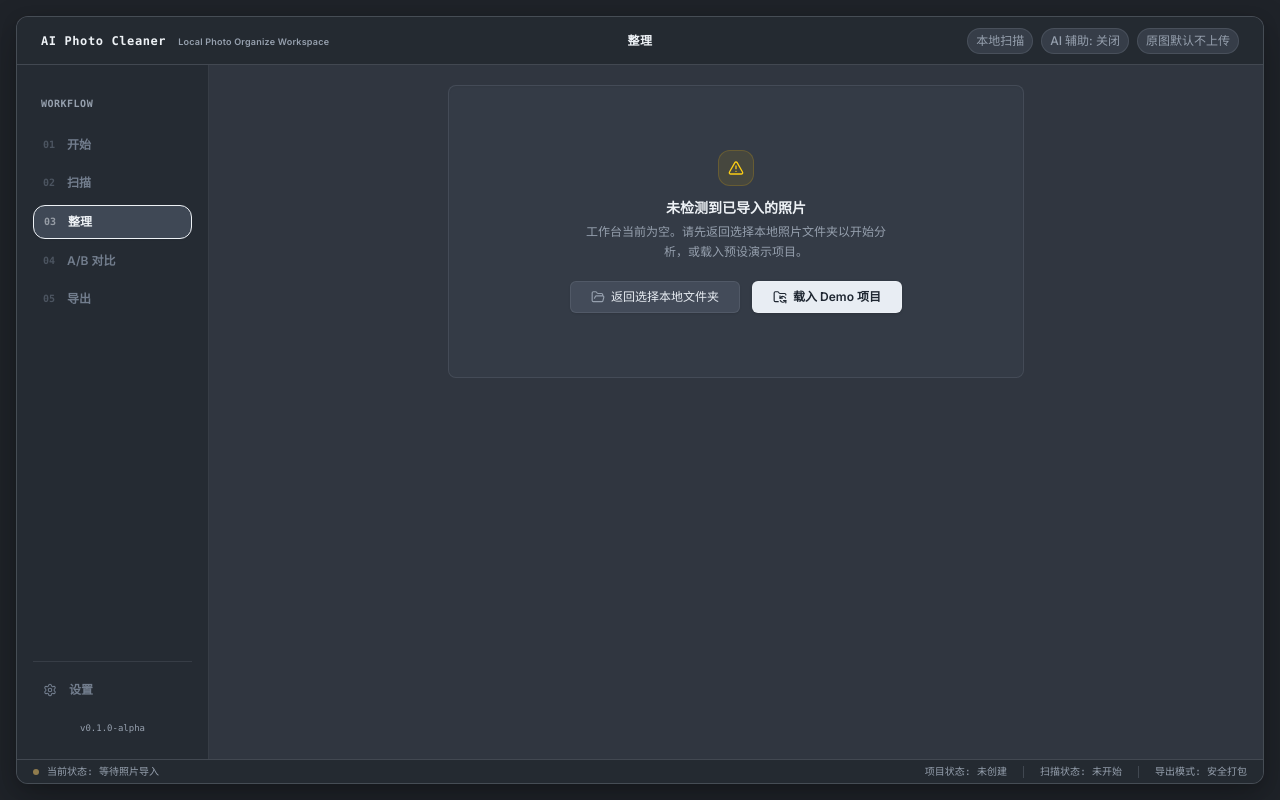
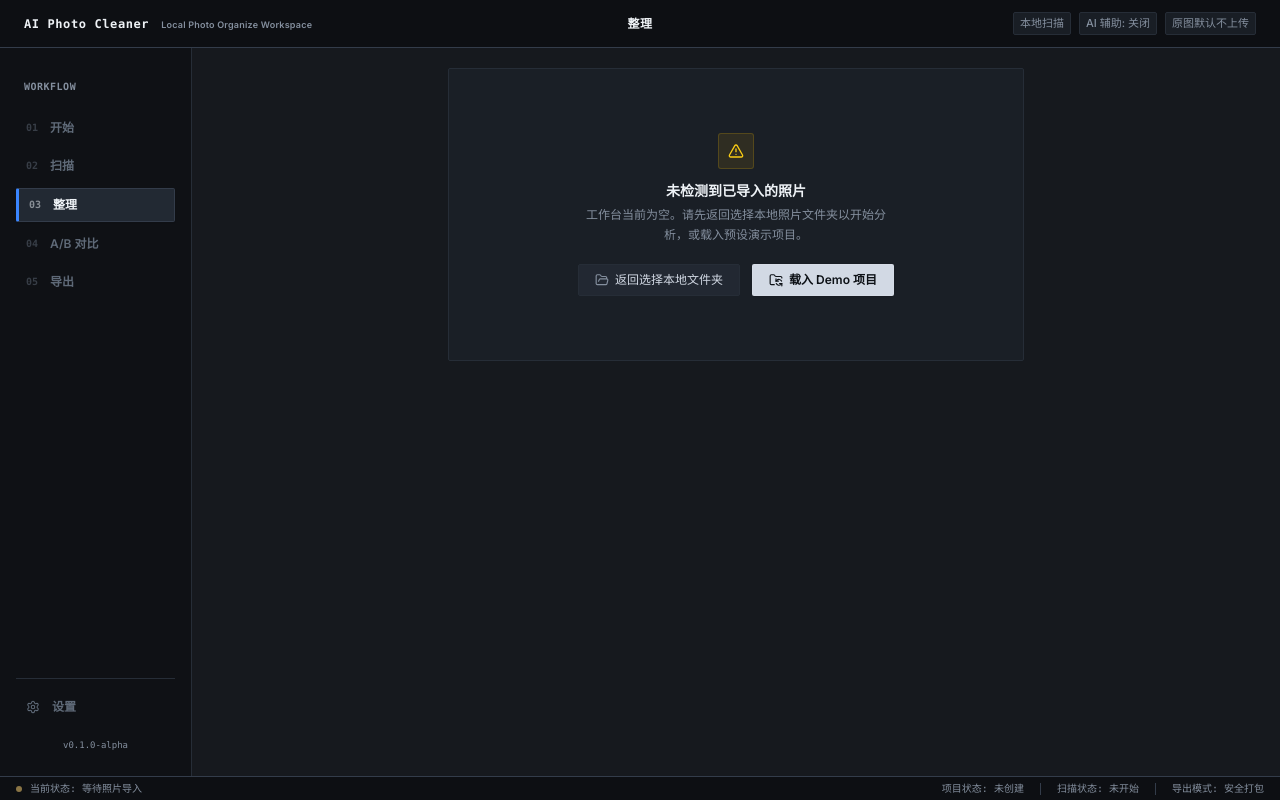
Before and after one commit to khinlinwong/ai-photo-cleaner, a Next.js app: page /results in a window 1280 px wide. Built offline with nearby package versions, Linux system fonts and the light colour scheme.

Commit message:
style: establish graphite pro desktop identity

```diff
--- a/src/styles/desktop-theme.css
+++ b/src/styles/desktop-theme.css
@@ -1,37 +1,41 @@
 /* src/styles/desktop-theme.css */
 
 :root {
-  /* 强制暗灰 Dark Mode 色彩变量，实现温和防疲劳的照片工作台 */
-  --dt-root-bg: #1F2329;
-  --dt-window-bg: #2A2F36;
-  --dt-workspace-bg: #303640;
-  --dt-sidebar-bg: #252B33;
-  --dt-topbar-bg: #242A31;
-  --dt-statusbar-bg: #242A31;
+  /* 实体深色色板 - Graphite Pro Identity (深石墨 / 哑光碳黑) */
+  --dt-root-bg: #0A0C0F;           /* 极暗背景 */
+  --dt-window-bg: #12151A;         /* 实体暗黑底色 */
+  --dt-workspace-bg: #16191E;      /* 照片打样工作台底色 */
+  --dt-sidebar-bg: #0F1115;        /* 哑光碳黑侧边栏 */
+  --dt-topbar-bg: #0D0F13;         /* 顶栏深石墨色 */
+  --dt-statusbar-bg: #0D0F13;      /* 状态栏深石墨色 */
 
-  --dt-panel-bg: rgba(54, 61, 72, 0.82);
-  --dt-panel-bg-solid: #363D48;
-  --dt-card-bg: rgba(62, 69, 81, 0.76);
-  --dt-card-hover-bg: rgba(72, 80, 94, 0.86);
+  --dt-panel-bg: #1A1F26;          /* 实体暗灰面板 */
+  --dt-panel-bg-solid: #1A1F26;
+  --dt-card-bg: #202630;           /* 实体卡片暗色背景 */
+  --dt-card-hover-bg: #262D38;     /* 卡片 hover 实体背景 */
 
-  --dt-nav-active-bg: rgba(74, 84, 99, 0.72);
-  --dt-nav-hover-bg: rgba(74, 84, 99, 0.42);
+  /* 工业软件式指示器 (实色，无毛玻璃) */
+  --dt-nav-active-bg: #222933;
+  --dt-nav-hover-bg: #1A1F27;
 
-  --dt-border: rgba(180, 190, 205, 0.12);
-  --dt-border-strong: rgba(200, 210, 225, 0.18);
+  --dt-border: #262D37;            /* 中灰色线宽 border */
+  --dt-border-strong: #333C4A;     /* 强硬质分割线 */
 
-  --dt-text: #EEF2F6;
-  --dt-text-muted: #B9C1CC;
-  --dt-text-soft: #96A0AE;
-  --dt-text-faint: #727D8D;
+  --dt-text: #EEF2F6;              /* 冷白高对比文本 */
+  --dt-text-muted: #A3ADB9;        /* 亚光中灰 */
+  --dt-text-soft: #848F9E;         /* 蓝灰辅助信息 */
+  --dt-text-faint: #5F6A78;        /* 暗灰注解 */
 
-  --dt-button-primary: #E8EDF3;
-  --dt-button-primary-hover: #FFFFFF;
-  --dt-button-primary-text: #1E2631;
+  --dt-accent: #3A86FF;            /* 钛金/极光冷蓝作为强调 */
+  --dt-nav-active-border: var(--dt-border-strong);
 
-  --dt-button-secondary: rgba(70, 78, 92, 0.86);
-  --dt-button-secondary-hover: rgba(84, 94, 110, 0.94);
-  --dt-button-secondary-text: #E8EDF3;
+  --dt-button-primary: #D2D9E4;
+  --dt-button-primary-hover: #E4ECF6;
+  --dt-button-primary-text: #0D1116;
+
+  --dt-button-secondary: #222832;
+  --dt-button-secondary-hover: #2C3440;
+  --dt-button-secondary-text: #D2D9E4;
 
   /* 兼容组件内部使用的原有文字别名 */
   --dt-text-primary: var(--dt-text);
@@ -48,7 +52,7 @@
   min-height: 100vh;
   background-color: var(--dt-root-bg);
   overflow: hidden;
-  padding: 16px;
+  padding: 0;                      /* 铺满界面，取消 macOS 浮动套娃感 */
   font-family: var(--font-sans), sans-serif;
   user-select: none;
 }
@@ -58,22 +62,18 @@
   flex-direction: column;
   width: 100%;
   height: 100%;
-  max-width: 1360px;
-  max-height: 850px;
   background-color: var(--dt-window-bg);
-  border: 1px solid var(--dt-border-strong);
-  border-radius: 12px;
-  box-shadow:
-    0 16px 40px rgba(0, 0, 0, 0.24),
-    0 4px 16px rgba(0, 0, 0, 0.15);
+  border: none;                    /* 移除外浮窗边框 */
+  border-radius: 0;                /* 直角无大圆角 */
+  box-shadow: none;                /* 去除 macOS 浮沉投影 */
   overflow: hidden;
   position: relative;
 }
 
 .desktop-glass {
   background: var(--dt-panel-bg);
-  backdrop-filter: blur(8px);
-  -webkit-backdrop-filter: blur(8px);
+  backdrop-filter: none !important; /* 彻底去除高斯模糊 */
+  -webkit-backdrop-filter: none !important;
   border: 1px solid var(--dt-border);
 }
 
@@ -81,30 +81,30 @@
   display: inline-flex;
   align-items: center;
   justify-content: center;
-  padding: 10px 20px;
-  font-size: 0.875rem;
+  padding: 8px 16px;
+  font-size: 0.8125rem;            /* 紧凑微缩字号 */
   font-weight: 600;
   color: var(--dt-button-primary-text);
   background-color: var(--dt-button-primary);
-  border: 1px solid rgba(255, 255, 255, 0.15);
-  border-radius: 6px;
-  box-shadow: 0 1px 3px rgba(0, 0, 0, 0.15);
-  transition: all 0.15s ease;
+  border: 1px solid rgba(255, 255, 255, 0.08);
+  border-radius: 2px;              /* 从 6px 缩窄为 2px */
+  box-shadow: 0 1px 2px rgba(0, 0, 0, 0.1);
+  transition: all 0.1s ease;
   cursor: pointer;
 }
 
 .desktop-button-primary:hover:not(:disabled) {
   background-color: var(--dt-button-primary-hover);
-  transform: translateY(-0.5px);
-  box-shadow: 0 2px 5px rgba(0, 0, 0, 0.2);
+  transform: none;                 /* 移除拟物化上浮 */
+  box-shadow: 0 1px 3px rgba(0, 0, 0, 0.2);
 }
 
 .desktop-button-primary:active:not(:disabled) {
-  transform: translateY(0);
+  transform: none;
 }
 
 .desktop-button-primary:disabled {
-  opacity: 0.5;
+  opacity: 0.4;
   cursor: not-allowed;
 }
 
@@ -112,61 +112,61 @@
   display: inline-flex;
   align-items: center;
   justify-content: center;
-  padding: 10px 20px;
-  font-size: 0.875rem;
+  padding: 8px 16px;
+  font-size: 0.8125rem;
   font-weight: 500;
   color: var(--dt-button-secondary-text);
   background-color: var(--dt-button-secondary);
   border: 1px solid var(--dt-border);
-  border-radius: 6px;
-  box-shadow: 0 1px 2px rgba(0, 0, 0, 0.1);
-  transition: all 0.15s ease;
+  border-radius: 2px;              /* 从 6px 缩窄为 2px */
+  box-shadow: none;
+  transition: all 0.1s ease;
   cursor: pointer;
 }
 
 .desktop-button-secondary:hover:not(:disabled) {
   background-color: var(--dt-button-secondary-hover);
-  transform: translateY(-0.5px);
+  transform: none;
 }
 
 .desktop-button-secondary:active:not(:disabled) {
-  transform: translateY(0);
+  transform: none;
 }
 
 .desktop-button-secondary:disabled {
-  opacity: 0.5;
+  opacity: 0.4;
   cursor: not-allowed;
 }
 
 .desktop-pill {
   display: inline-flex;
   align-items: center;
-  padding: 3px 8px;
-  border-radius: 9999px;
-  font-size: 0.75rem;
+  padding: 2px 6px;
+  border-radius: 2px;              /* 药丸改为直角状态标签 */
+  font-size: 0.6875rem;
   font-weight: 500;
-  border: 1px solid rgba(200, 210, 225, 0.12);
-  background-color: rgba(60, 68, 80, 0.75); /* 暗色半透明灰 */
+  border: 1px solid var(--dt-border);
+  background-color: #191E25;
   color: var(--dt-text-secondary);
 }
 
 .desktop-panel {
   background-color: var(--dt-panel-bg);
   border: 1px solid var(--dt-border);
-  border-radius: 8px;
-  box-shadow: inset 0 1px 2px rgba(0, 0, 0, 0.05);
+  border-radius: 2px;              /* 从 8px 缩窄为 2px */
+  box-shadow: none;
 }
 
-/* A/B Battle Workspace Styles */
+/* A/B 对决及打样板 (Contact Sheet) 暗色舞台 */
 .desktop-battle-window {
   background-color: var(--dt-window-bg);
   border: 1px solid var(--dt-border-strong);
-  box-shadow: 0 24px 50px rgba(0, 0, 0, 0.55);
+  box-shadow: none;
 }
 
 .desktop-battle-stage {
   display: flex;
-  gap: 16px;
+  gap: 12px;
   align-items: stretch;
   flex: 1;
   min-height: 0;
@@ -176,16 +176,16 @@
   flex: 1;
   display: flex;
   flex-direction: column;
-  background-color: rgba(30, 36, 44, 0.72);
+  background-color: #0D0F13;        /* 极黑比对背景 */
   border: 1px solid var(--dt-border);
-  border-radius: 8px;
+  border-radius: 2px;
   overflow: hidden;
   position: relative;
 }
 
 .desktop-battle-photo-wrapper {
   flex: 1;
-  background-color: #12161A;
+  background-color: #07080A;
   display: flex;
   align-items: center;
   justify-content: center;
@@ -197,15 +197,14 @@
   display: flex;
   align-items: center;
   justify-content: center;
-  width: 24px;
-  height: 24px;
-  border-radius: 9999px;
+  width: 22px;
+  height: 22px;
+  border-radius: 2px;              /* 圆形改直角 */
   border: 1px solid var(--dt-border-strong);
   background-color: var(--dt-workspace-bg);
-  color: var(--dt-text-faint);
+  color: var(--dt-text-soft);
   font-size: 8px;
   font-weight: 800;
-  font-mono: true;
   user-select: none;
 }
 
@@ -213,12 +212,95 @@
   display: inline-flex;
   align-items: center;
   justify-content: center;
-  padding: 1px 4px;
-  background-color: rgba(255, 255, 255, 0.08);
-  border: 1px solid rgba(255, 255, 255, 0.12);
-  border-radius: 3px;
+  padding: 1px 3px;
+  background-color: #1B2027;
+  border: 1px solid var(--dt-border-strong);
+  border-radius: 1px;
   font-family: monospace;
-  font-size: 8.5px;
+  font-size: 8px;
   color: var(--dt-text-muted);
-  box-shadow: 0 1px 0px rgba(0, 0, 0, 0.3);
+  box-shadow: none;
 }
+
+/* 侧边栏工作流导轨高亮指示条 */
+.desktop-root button.bg-\[var\(--dt-nav-active-bg\)\] {
+  border-radius: 2px !important;
+  border-left: 3px solid var(--dt-accent) !important;
+  background-color: var(--dt-nav-active-bg) !important;
+}
+
+/* ---------------------------------------------------- */
+/* Tailwind 全局圆角、模糊及柔和阴影覆盖 - 去苹果化 */
+/* ---------------------------------------------------- */
+.desktop-root .rounded-lg,
+.desktop-window .rounded-lg {
+  border-radius: 3px !important;
+}
+
+.desktop-root .rounded-xl,
+.desktop-window .rounded-xl {
+  border-radius: 4px !important;
+}
+
+.desktop-root .rounded-2xl,
+.desktop-window .rounded-2xl {
+  border-radius: 4px !important;
+}
+
+.desktop-root .rounded-md,
+.desktop-window .rounded-md {
+  border-radius: 2px !important;
+}
+
+.desktop-root .rounded-sm,
+.desktop-window .rounded-sm {
+  border-radius: 1px !important;
+}
+
+/* 消除所有毛玻璃高斯模糊 */
+.desktop-root .backdrop-blur-sm,
+.desktop-window .backdrop-blur-sm,
+.desktop-root .backdrop-blur,
+.desktop-window .backdrop-blur,
+.desktop-root .backdrop-filter,
+.desktop-window .backdrop-filter {
+  backdrop-filter: none !important;
+  -webkit-backdrop-filter: none !important;
+}
+
+/* 消除弥散软阴影 */
+.desktop-root .shadow-2xl,
+.desktop-window .shadow-2xl,
+.desktop-root .shadow-xl,
+.desktop-window .shadow-xl,
+.desktop-root .shadow-lg,
+.desktop-window .shadow-lg,
+.desktop-root .shadow-md,
+.desktop-window .shadow-md,
+.desktop-root .shadow,
+.desktop-window .shadow {
+  box-shadow: none !important;
+}
+
+/* 将透明半白描边转换为实体暗描边 */
+.desktop-root .border-white\/5,
+.desktop-window .border-white\/5,
+.desktop-root .border-white\/10,
+.desktop-window .border-white\/10,
+.desktop-root .border-white\/20,
+.desktop-window .border-white\/20 {
+  border-color: var(--dt-border) !important;
+}
+
+/* 工作区网格与面板半透明叠层转换为实体暗色 */
+.desktop-root .bg-black\/20,
+.desktop-window .bg-black\/20,
+.desktop-root .bg-black\/15,
+.desktop-window .bg-black\/15,
+.desktop-root .bg-black\/25,
+.desktop-window .bg-black\/25,
+.desktop-root .bg-black\/10,
+.desktop-window .bg-black\/10 {
+  background-color: #101217 !important;
+  border: 1px solid var(--dt-border) !important;
+}
```
